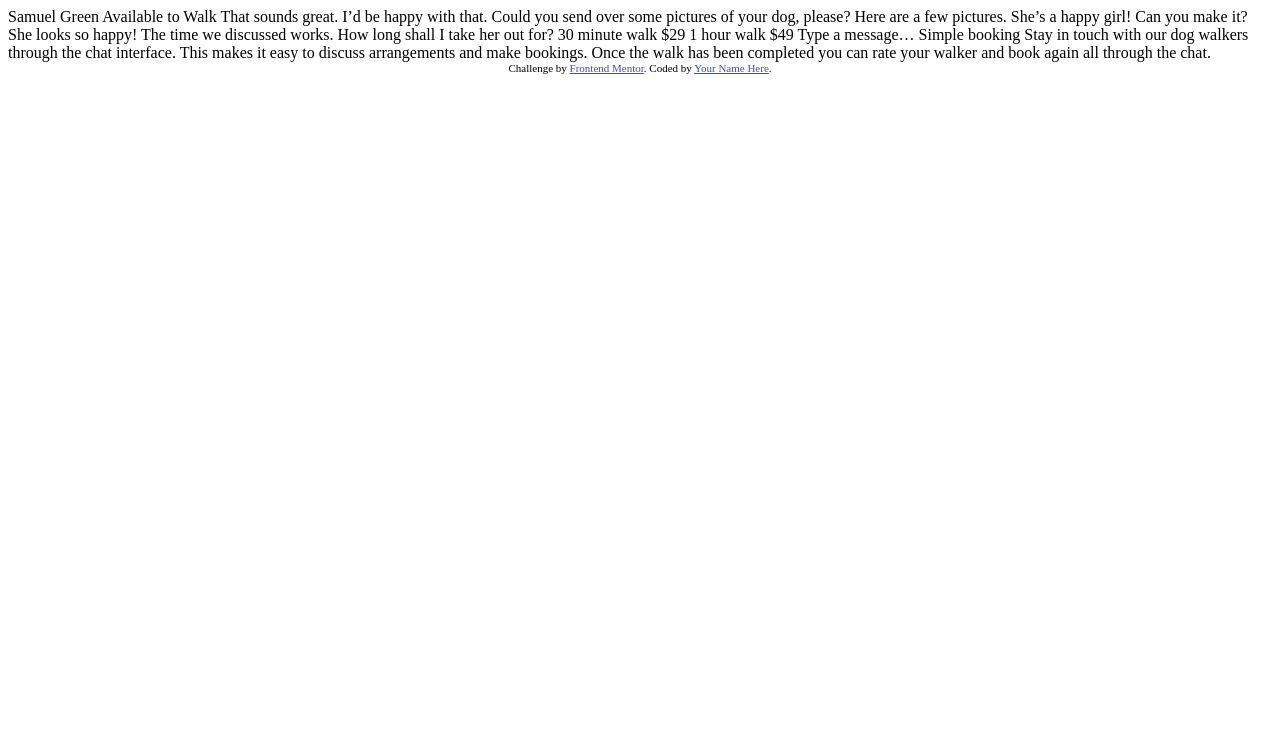
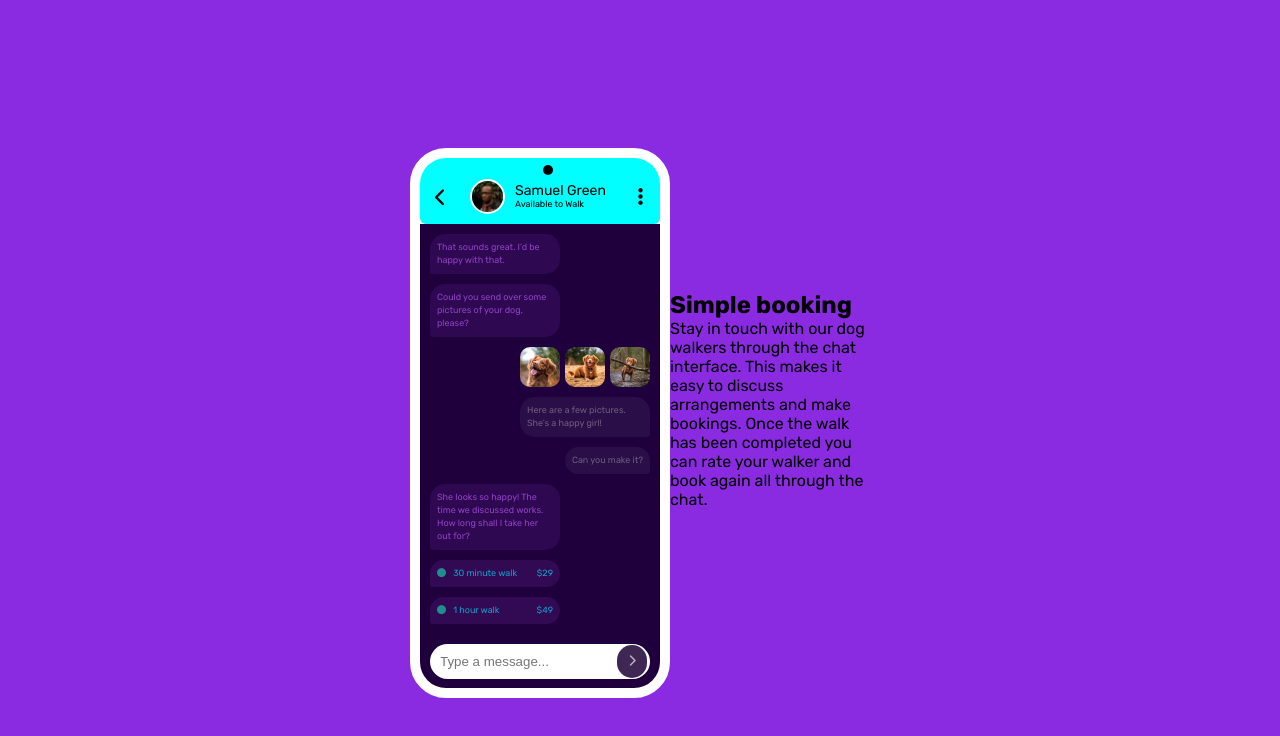
Before and after one commit to tunjayoff/chat-app-pure-css-illustration, a plain HTML site: page index.html in a window 1280 px wide. Drawn offline with Linux system fonts and the light colour scheme.

Commit message:
pure css chat illustration landing page

```diff
--- a/index.html
+++ b/index.html
@@ -1,51 +1,101 @@
 <!DOCTYPE html>
 <html lang="en">
 	<head>
-  <meta charset="UTF-8">
-  <meta name="viewport" content="width=device-width, initial-scale=1.0"> <!-- displays site properly based on user's device -->
-
-  <link rel="icon" type="image/png" sizes="32x32" href="./images/favicon-32x32.png">
-
-  <title>Frontend Mentor | [Challenge Name Here]</title>
-
-  <!-- Feel free to remove these styles or customise in your own stylesheet 👍 -->
-  <style>
-    .attribution { font-size: 11px; text-align: center; }
-    .attribution a { color: hsl(228, 45%, 44%); }
-  </style>
+		<meta charset="UTF-8" />
+		<meta name="viewport" content="width=device-width, initial-scale=1.0" />
+		<title>Chat App Illustration</title>
+		<link rel="stylesheet" href="style.css" />
+		<script
+			src="https://kit.fontawesome.com/fd84db0db1.js"
+			crossorigin="anonymous"
+		></script>
 	</head>
 	<body>
-
+		<main>
+			<div class="flex-container">
+				<div class="app-container">
+					<div class="app-header">
+						<i class="fa-solid fa-chevron-left"></i>
+						<img
+							src="/images/avatar.jpg"
+							alt=""
+							aria-hidden="true"
+						/>
+						<p>
 							Samuel Green
-  Available to Walk
-
+							<span>Available to Walk</span>
+						</p>
+						<i class="fa-solid fa-ellipsis-vertical"></i>
+					</div>
+					<div class="app-body">
+						<div class="message-box left">
 							That sounds great. I’d be happy with that.
-
-  Could you send over some pictures of your dog, please?
-
+						</div>
+						<div class="message-box left">
+							Could you send over some pictures of your dog,
+							please?
+						</div>
+						<div class="message-dogimages">
+							<img
+								src="/images/dog-image-1.jpg"
+								alt=""
+								aria-hidden="true"
+							/>
+							<img
+								src="/images/dog-image-2.jpg"
+								alt=""
+								aria-hidden="true"
+							/>
+							<img
+								src="/images/dog-image-3.jpg"
+								alt=""
+								aria-hidden="true"
+							/>
+						</div>
+						<div class="message-box right">
 							Here are a few pictures. She’s a happy girl!
-
-  Can you make it?
-
-  She looks so happy! The time we discussed works. How long shall I take her out for?
-
+						</div>
+						<div class="message-box right">Can you make it?</div>
+						<div class="message-box left">
+							She looks so happy! The time we discussed works. How
+							long shall I take her out for?
+						</div>
+						<div class="msg-pricing message-box">
+							<p>
+								<i class="fa-solid fa-circle"></i>
 								30 minute walk
-  $29
-
+							</p>
+							<p>$29</p>
+						</div>
+						<div class="msg-pricing message-box">
+							<p>
+								<i class="fa-solid fa-circle"></i>
 								1 hour walk
-  $49
-
-  Type a message…
-
-  Simple booking
-
-  Stay in touch with our dog walkers through the chat interface. This makes it easy to
-  discuss arrangements and make bookings. Once the walk has been completed you can rate
-  your walker and book again all through the chat.
-
-  <div class="attribution">
-    Challenge by <a href="https://www.frontendmentor.io?ref=challenge" target="_blank">Frontend Mentor</a>.
-    Coded by <a href="#">Your Name Here</a>.
+							</p>
+							<p>$49</p>
 						</div>
+						<div class="msg-type-box">
+							<input
+								type="text"
+								placeholder="Type a message..."
+							/>
+							<span class="mdg-type-box-send-icon"
+								><i class="fa-solid fa-chevron-right"></i
+							></span>
+						</div>
+					</div>
+				</div>
+				<article>
+					<h1>Simple booking</h1>
+					<p>
+						Stay in touch with our dog walkers through the chat
+						interface. This makes it easy to discuss arrangements
+						and make bookings. Once the walk has been completed you
+						can rate your walker and book again all through the
+						chat.
+					</p>
+				</article>
+			</div>
+		</main>
 	</body>
 </html>
--- /dev/null
+++ b/style.css
@@ -0,0 +1,198 @@
+@import url("https://fonts.googleapis.com/css2?family=Rubik:wght@400;500;700&display=swap");
+* {
+	margin: 0;
+	padding: 0;
+	box-sizing: border-box;
+}
+body {
+	background-color: blueviolet;
+}
+main {
+	display: flex;
+	align-items: center;
+	justify-content: center;
+	min-width: 100%;
+	min-height: 100vh;
+	font-family: "Rubik", sans-serif;
+}
+
+/* Dog images */
+img {
+	width: 40px;
+	border-radius: 10px;
+}
+.flex-container {
+	display: flex;
+	max-width: 820px;
+	max-height: 505px;
+}
+
+/* Phone container */
+.app-container {
+	position: relative;
+	width: 260px;
+	height: 550px;
+	background-color: hsl(0, 0%, 100%);
+	border-radius: 3em;
+	overflow: hidden;
+	font-size: 12px;
+	flex-shrink: 0;
+	border: 10px solid rgb(255, 255, 255);
+}
+.app-container::before {
+	content: "";
+	position: absolute;
+	left: 123px;
+	top: 7px;
+	width: 10px;
+	height: 10px;
+	border-radius: 30px;
+	background-color: rgb(0, 0, 0);
+	z-index: 999;
+}
+
+/* Header in the app */
+.app-header {
+	display: flex;
+	align-items: center;
+	padding-top: 25px;
+	position: relative;
+	width: 100%;
+	height: 66px;
+	background-color: aqua;
+	text-align: left;
+	border-radius: 0.5em;
+}
+.app-header > i:first-child {
+	position: absolute;
+	left: 15px;
+	bottom: 17px;
+	font-size: 18px;
+}
+.app-header > i:last-child {
+	position: absolute;
+	right: 17px;
+	bottom: 17px;
+	font-size: 20px;
+}
+.app-header > i:hover {
+	color: blue;
+	cursor: pointer;
+}
+.app-header > img {
+	position: absolute;
+	left: 50px;
+	bottom: 10px;
+	width: 35px;
+	border-radius: 50%;
+	border: 2px solid white;
+}
+.app-header > p {
+	position: absolute;
+	left: 95px;
+	bottom: 15px;
+	display: flex;
+	flex-direction: column;
+	font-size: 14px;
+}
+.app-header > p > span {
+	font-size: 9px;
+}
+
+/* Body in the app */
+.app-body {
+	display: flex;
+	flex-direction: column;
+	padding: 10px;
+	gap: 10px;
+	background-color: hsl(270, 100%, 12%);
+	height: 470px;
+}
+
+/* Message boxes */
+.message-box {
+	display: flex;
+	max-width: 130px;
+	font-size: 9px;
+	line-height: 13px;
+	padding: 7px;
+	font-weight: 300;
+}
+.message-box.left {
+	background-color: hsla(276, 55%, 52%, 0.134);
+	color: hsl(276, 55%, 52%);
+	border-radius: 15px 15px 15px 3px;
+}
+.message-box.right {
+	background-color: hsla(271, 15%, 43%, 0.149);
+	color: hsl(271, 15%, 43%);
+	align-self: flex-end;
+	border-radius: 15px 15px 3px 15px;
+}
+.message-dogimages {
+	display: flex;
+	column-gap: 5px;
+	align-self: flex-end;
+	size: 15px;
+}
+
+/* Pricing messages */
+.msg-pricing {
+	width: 3000px;
+	background-color: hsla(276, 55%, 52%, 0.16);
+	color: hsla(188, 100%, 50%, 0.712);
+	display: flex;
+	justify-content: space-between;
+	border-radius: 15px 15px 15px 3px;
+}
+.msg-pricing > p > i {
+	cursor: pointer;
+	margin-right: 5px;
+	color: rgba(21, 230, 184, 0.596);
+}
+
+/* Message send box */
+.msg-type-box {
+	display: flex;
+	align-items: center;
+	justify-content: space-between;
+	padding: 0 10px;
+	background-color: rgb(255, 255, 255);
+	width: 100%;
+	height: 35px;
+	border-radius: 20px;
+	margin-top: 10px;
+}
+input[type="text"] {
+	width: 170px;
+	height: 35px;
+	border-radius: 20px;
+	color: hsl(0, 0%, 58%);
+	border: none;
+	outline: none;
+}
+.mdg-type-box-send-icon {
+	display: flex;
+	justify-content: center;
+	align-items: center;
+	border-radius: 50px;
+	background-color: hsl(271, 36%, 24%);
+	color: rgba(255, 255, 255, 0.629);
+	width: 33px;
+	height: 33px;
+	position: relative;
+	left: 7px;
+	cursor: pointer;
+}
+article {
+	width: 200px;
+	font-size: 16px;
+	display: flex;
+	text-align: left;
+	flex-direction: column;
+	align-items: flex-start;
+	justify-content: center;
+}
+
+article > p {
+}
```
Also changed, not shown: design/dd.jpg (renamed from design/desktop-design.jpg), design/desktop-preview.jpg (deleted), design/md.jpg (renamed from design/mobile-design.jpg), 3 other files. Lines whose indentation alone changed are shown as unchanged.
